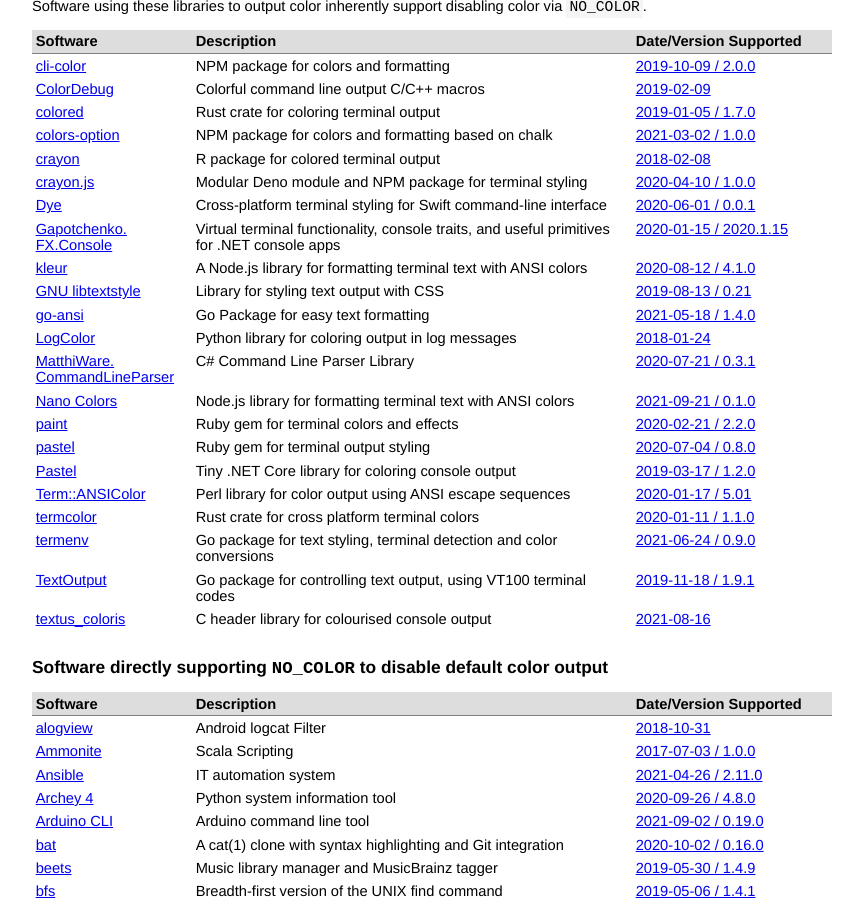
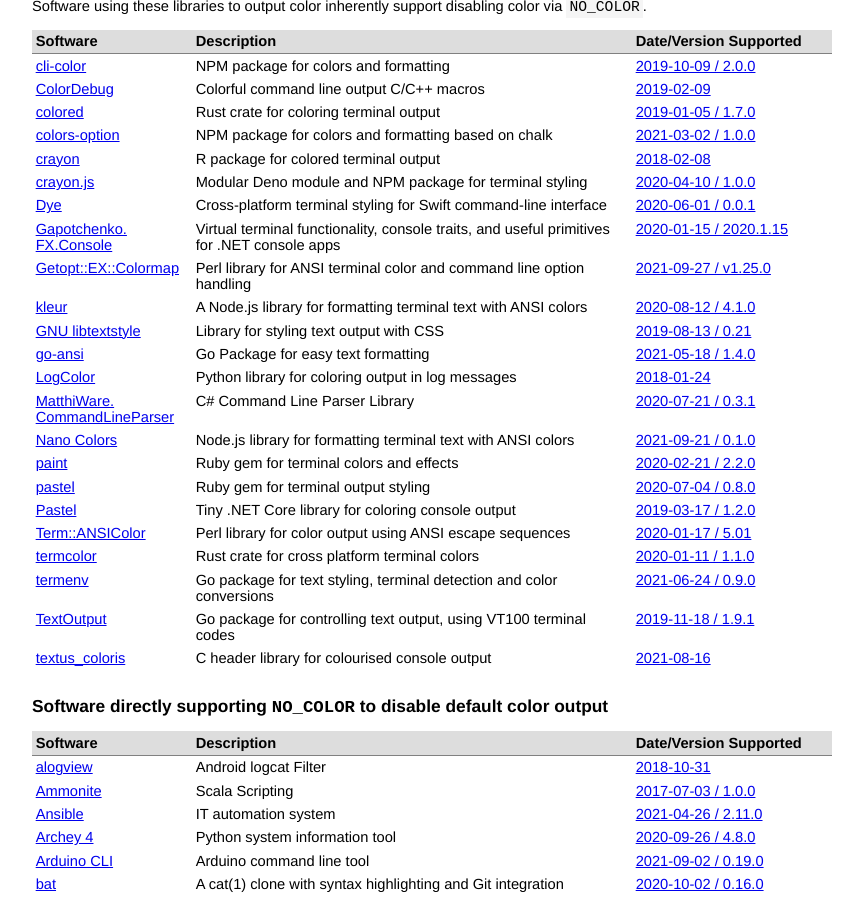
Before and after one commit to jcs/no_color, a Jekyll site: the page built from index.md, in a window 1280 px wide and 900 px high, scrolled down 754 px. Shown: the whole window, without its empty margins (208-1071 px from the left). Built offline with Jekyll 4.4.1, drawn with Linux system fonts in a browser that asks for light colours; our own code applies the rules of GitHub Pages for plain Markdown files.

Commit message:
Add Perl Getopt::EX::Colormap to list of compliant libraries (#140)

```diff
--- a/index.md
+++ b/index.md
@@ -73,6 +73,7 @@ color via `NO_COLOR`.
 | [crayon.js](https://github.com/crayon-js/crayon) | Modular Deno module and NPM package for terminal styling | [2020-04-10 / 1.0.0](https://github.com/crayon-js/crayon/commit/c7f8b1c4a1acecd93592bd330c04da70c0dc7051) |
 | [Dye](https://github.com/dduan/Dye) | Cross-platform terminal styling for Swift command-line interface | [2020-06-01 / 0.0.1](https://github.com/dduan/Dye/releases/tag/0.0.1) |
 | [Gapotchenko. FX.Console](https://github.com/gapotchenko/Gapotchenko.FX/tree/master/Source/Gapotchenko.FX.Console) | Virtual terminal functionality, console traits, and useful primitives for .NET console apps | [2020-01-15 / 2020.1.15](https://github.com/gapotchenko/Gapotchenko.FX/releases/tag/v2020.1.15) |
+| [Getopt::EX::Colormap](https://metacpan.org/release/Getopt-EX) | Perl library for ANSI terminal color and command line option handling | [2021-09-27 / v1.25.0](https://metacpan.org/changes/release/UTASHIRO/Getopt-EX-v1.25.0)
 | [kleur](https://github.com/lukeed/kleur) | A Node.js library for formatting terminal text with ANSI colors | [2020-08-12 / 4.1.0](https://github.com/lukeed/kleur/releases/tag/v4.1.0) |
 | [GNU libtextstyle](https://www.gnu.org/software/gettext/libtextstyle/manual/libtextstyle.html) | Library for styling text output with CSS | [2019-08-13 / 0.21](https://github.com/autotools-mirror/gettext/commit/7040b13946b3dce5fbe2be8ecfda11e03eed7028)
 | [go-ansi](https://git.sr.ht/~poldi1405/go-ansi/) | Go Package for easy text formatting | [2021-05-18 / 1.4.0](https://git.sr.ht/~poldi1405/go-ansi/commit/5d3db1d715a4ab8b00dda60b9b87054a4146c1aa)
```
